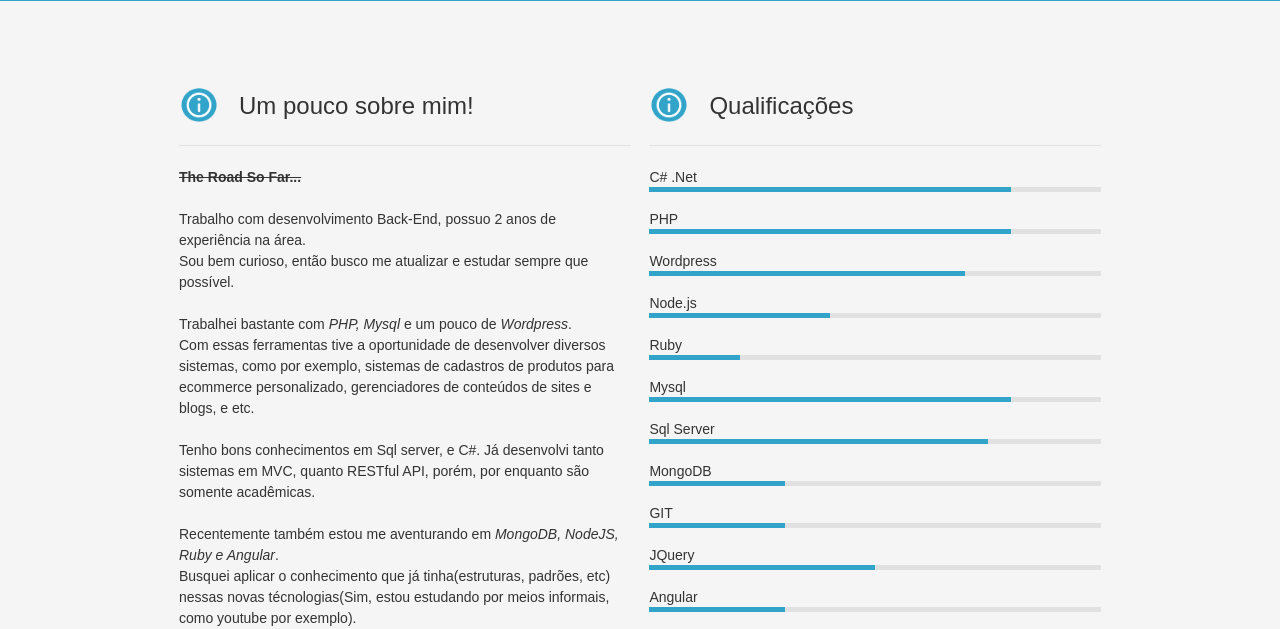
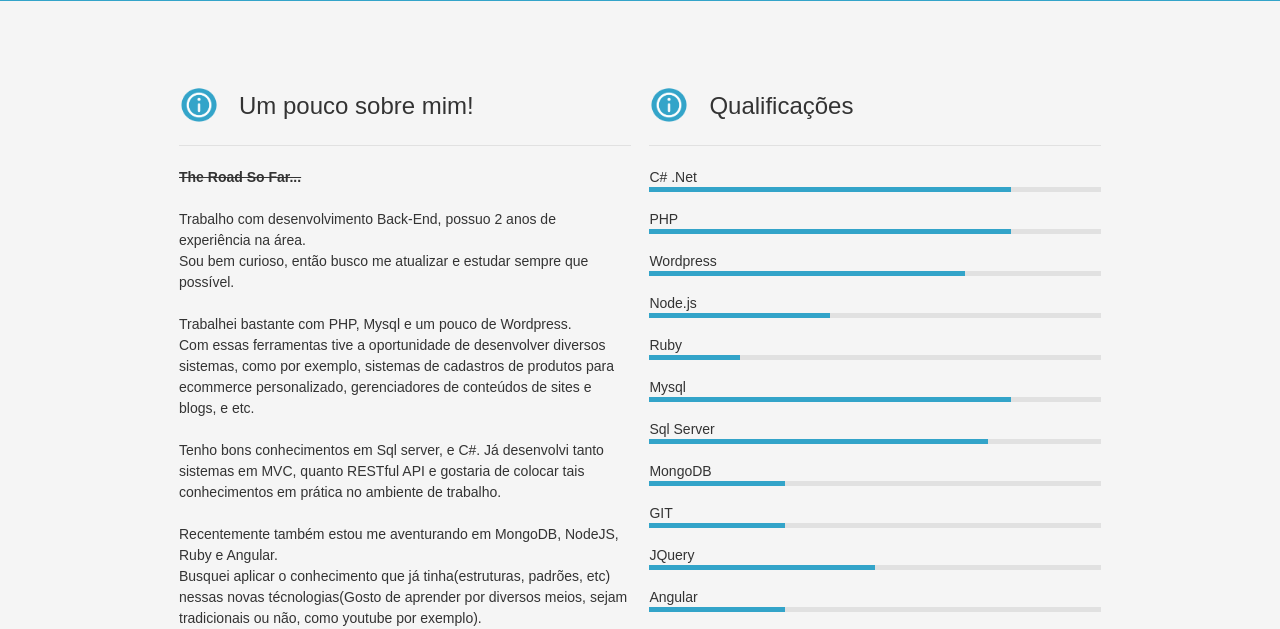
Before and after one commit to fabiomarcell/fabiomarcell.github.io, a plain HTML site: page index.html in a window 1280 px wide. Shown: the part 171-800 px from the top of the page. Drawn offline with Linux system fonts and the light colour scheme; a web font is replaced by a local one.

Commit message:
Change texts

```diff
--- a/index.html
+++ b/index.html
@@ -81,7 +81,7 @@
 			<div class="container_16">
 				<h3>Contato</h3>
 				<p>Entre em contato para a gente conversar melhor.
-					<br><strike><i>We will rule the world(s)!</i></strike>
+					<br><strike>We will rule the world(s)!</strike>
 				</p>
 				<form method="post" action="#" id="contactForm" class="grid_16">
 					<p class="grid_10">
@@ -107,15 +107,14 @@
 						Trabalho com desenvolvimento Back-End, possuo 2 anos de experiência na área.<br>
 						Sou bem curioso, então busco me atualizar e estudar sempre que possível. <br>
 						<br>
-						Trabalhei bastante com <i>PHP, Mysql</i> e um pouco de <i>Wordpress</i>. <br>
+						Trabalhei bastante com PHP, Mysql e um pouco de Wordpress. <br>
 						Com essas ferramentas tive a oportunidade de desenvolver diversos sistemas, como por exemplo, sistemas de cadastros de produtos para ecommerce personalizado, gerenciadores de conteúdos de sites e blogs, e etc.<br>
 
 						<br>
-						Tenho bons conhecimentos em Sql server, e C#. Já desenvolvi tanto sistemas em MVC, quanto RESTful API, porém, por enquanto são somente acadêmicas.<br>
+						Tenho bons conhecimentos em Sql server, e C#. Já desenvolvi tanto sistemas em MVC, quanto RESTful API e gostaria de colocar tais conhecimentos em prática no ambiente de trabalho.<br>
 						<br>
-						Recentemente também estou me aventurando em <i>MongoDB, NodeJS, Ruby e Angular</i>. <br>
-						Busquei aplicar o conhecimento que já tinha(estruturas, padrões, etc) nessas novas técnologias(Sim, estou estudando por meios informais, como youtube por exemplo). <br>
-						Desenvolvi algumas RESTful API, mas todas com fins acadêmicos até o momento.
+						Recentemente também estou me aventurando em MongoDB, NodeJS, Ruby e Angular. <br>
+						Busquei aplicar o conhecimento que já tinha(estruturas, padrões, etc) nessas novas técnologias(Gosto de aprender por diversos meios, sejam tradicionais ou não, como youtube por exemplo). <br>
 
 					</p>
 
```
